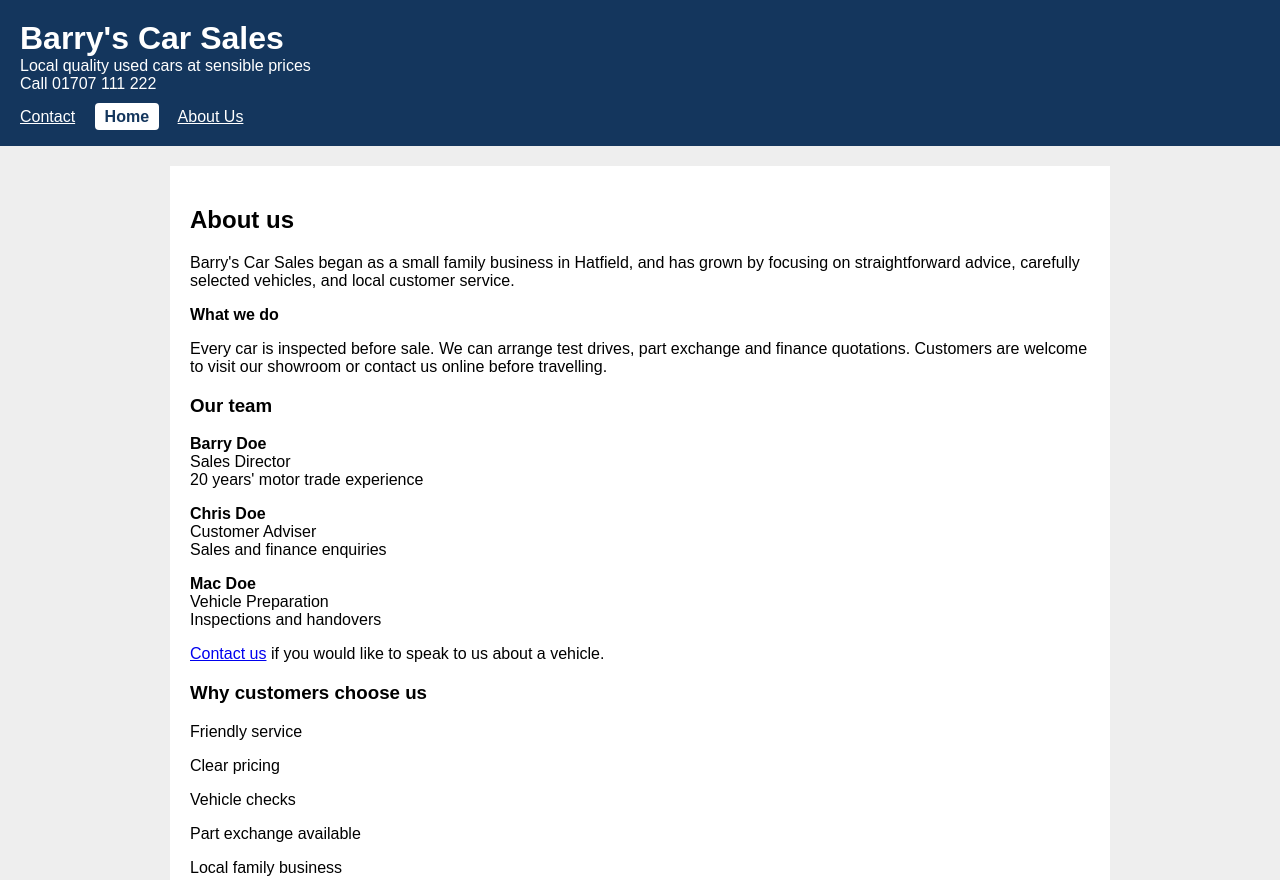
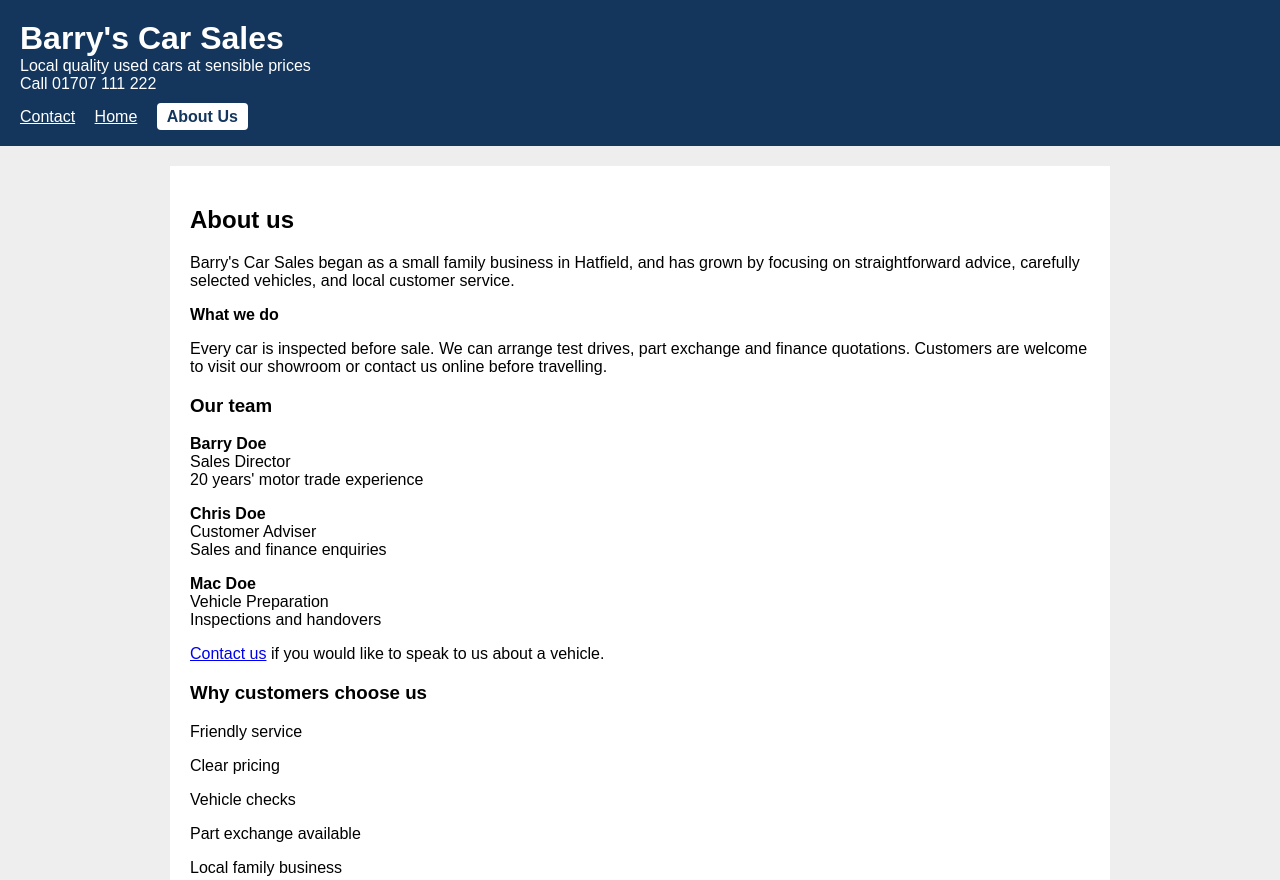
Before and after one commit to Mehran587763/barrys_car_sales, a plain HTML site: page about.html in a window 1280 px wide. Shown: the top 880 px of the page. Drawn offline with Linux system fonts and the light colour scheme.

Commit message:
navigation highlight fixed for current page

```diff
--- a/about.html
+++ b/about.html
@@ -17,8 +17,8 @@
     </div>
     <nav>
         <a href="enquiry.html">Contact</a>
-        <a href="index.html" class="active" aria-current="page">Home</a>
-        <a href="about.html">About Us</a>
+        <a href="index.html">Home</a>
+        <a href="about.html" class="active" aria-current="page">About Us</a>
     </nav>
 </header>
 
```
Also changed, not shown: enquiry.html (+1 -1 lines).
